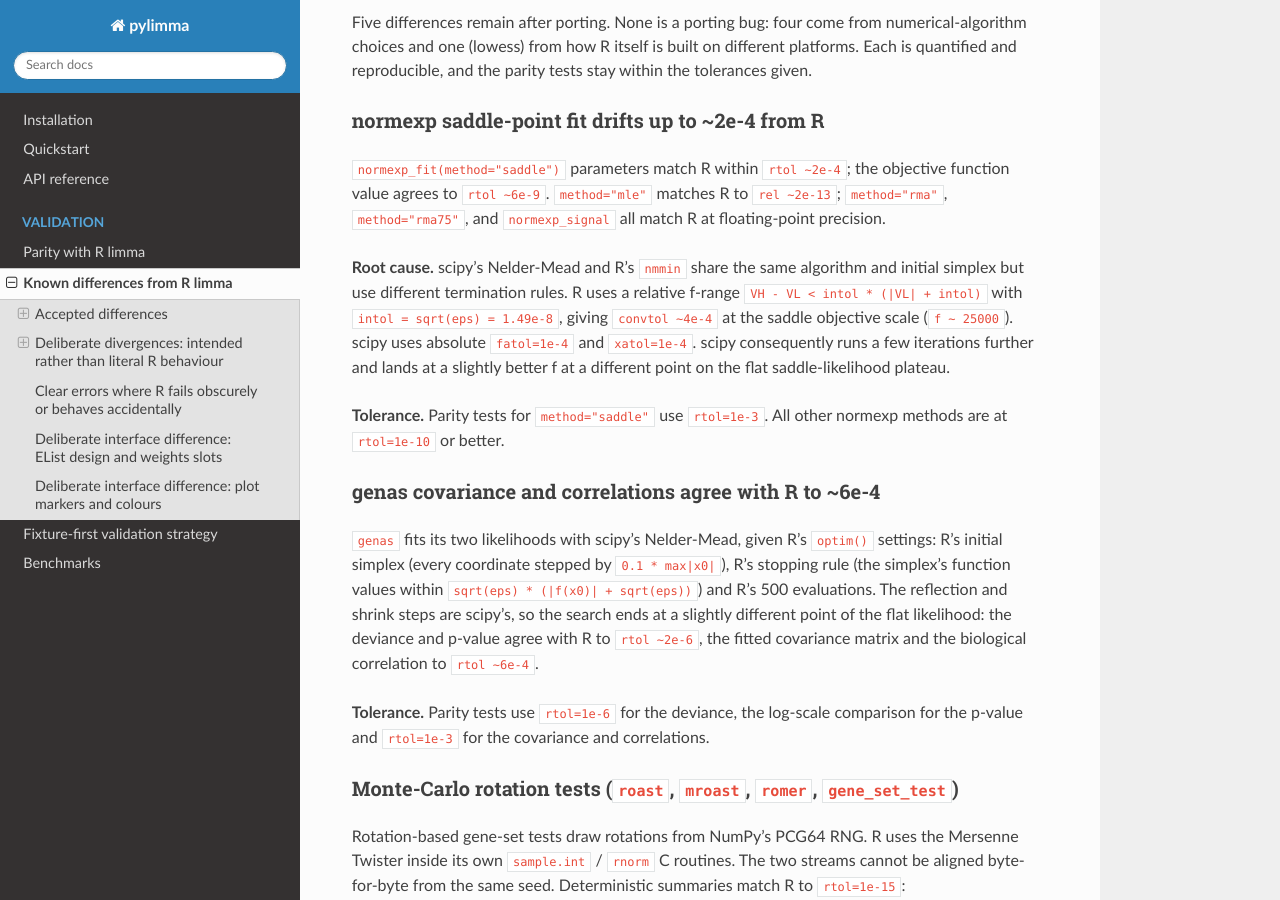
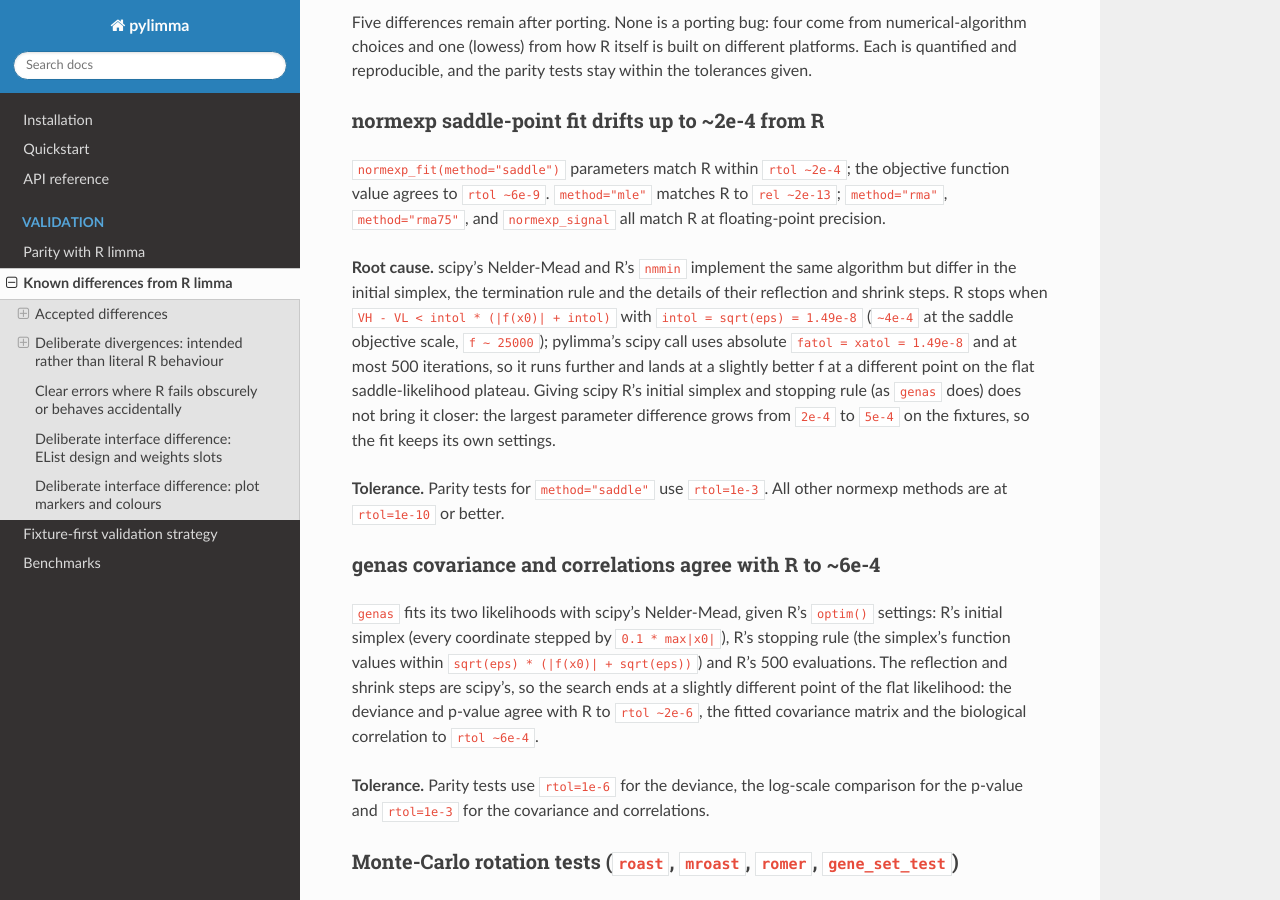
Before and after one commit to john-mulvey/pylimma, a Sphinx documentation site: the page built from docs/validation/known_differences.rst, in a window 1280 px wide and 900 px high, scrolled down 350 px. Built offline with Sphinx 7.4.7 and the Read the Docs theme 3.1.0, drawn with Linux system fonts in a browser that asks for light colours; pages that are not in the unit, such as notebooks, are missing from menus.

Commit message:
docs: the normexp saddle drift's actual scipy settings
The accepted-difference note said pylimma's Nelder-Mead used absolute
fatol = xatol = 1e-4; the call uses 1.49e-8 for both, with at most 500
iterations. The note now states those settings, and that giving scipy
R's initial simplex and stopping rule (as genas now does) moves the
saddle parameters further from R (largest relative difference 2e-4 to
5e-4 on the fixtures), so normexp keeps its own settings.

```diff
--- a/docs/validation/known_differences.rst
+++ b/docs/validation/known_differences.rst
@@ -26,14 +26,17 @@ normexp saddle-point fit drifts up to ~2e-4 from R
 ``method="rma"``, ``method="rma75"``, and ``normexp_signal`` all match
 R at floating-point precision.
 
-**Root cause.** scipy's Nelder-Mead and R's ``nmmin`` share the same
-algorithm and initial simplex but use different termination rules. R
-uses a relative f-range ``VH - VL < intol * (|VL| + intol)`` with
-``intol = sqrt(eps) = 1.49e-8``, giving ``convtol ~4e-4`` at the
-saddle objective scale (``f ~ 25000``). scipy uses absolute
-``fatol=1e-4`` and ``xatol=1e-4``. scipy consequently runs a few
-iterations further and lands at a slightly better f at a different
-point on the flat saddle-likelihood plateau.
+**Root cause.** scipy's Nelder-Mead and R's ``nmmin`` implement the same
+algorithm but differ in the initial simplex, the termination rule and
+the details of their reflection and shrink steps. R stops when
+``VH - VL < intol * (|f(x0)| + intol)`` with ``intol = sqrt(eps) =
+1.49e-8`` (``~4e-4`` at the saddle objective scale, ``f ~ 25000``);
+pylimma's scipy call uses absolute ``fatol = xatol = 1.49e-8`` and at
+most 500 iterations, so it runs further and lands at a slightly better
+f at a different point on the flat saddle-likelihood plateau. Giving
+scipy R's initial simplex and stopping rule (as ``genas`` does) does not
+bring it closer: the largest parameter difference grows from ``2e-4`` to
+``5e-4`` on the fixtures, so the fit keeps its own settings.
 
 **Tolerance.** Parity tests for ``method="saddle"`` use
 ``rtol=1e-3``. All other normexp methods are at ``rtol=1e-10`` or
```
